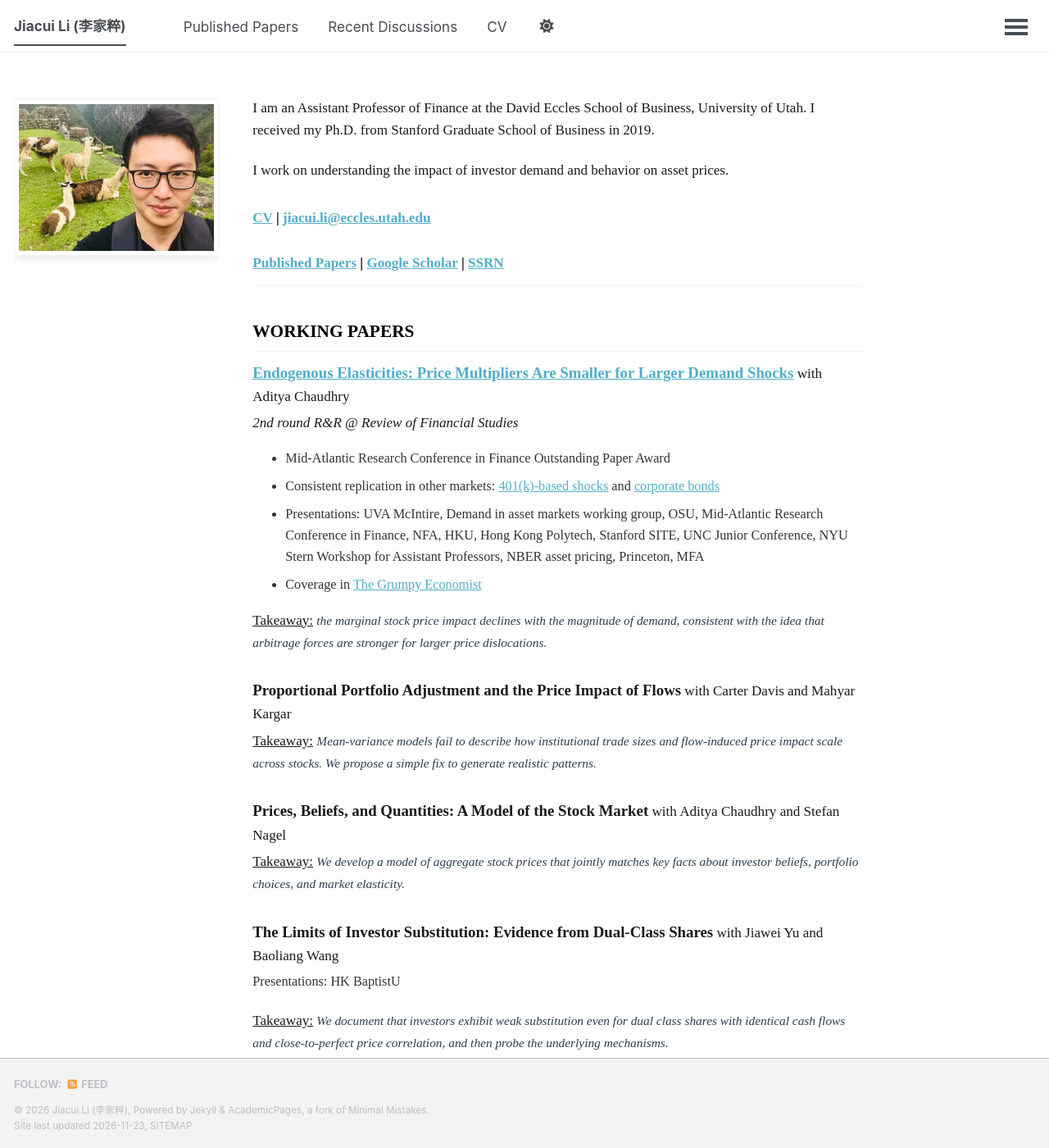
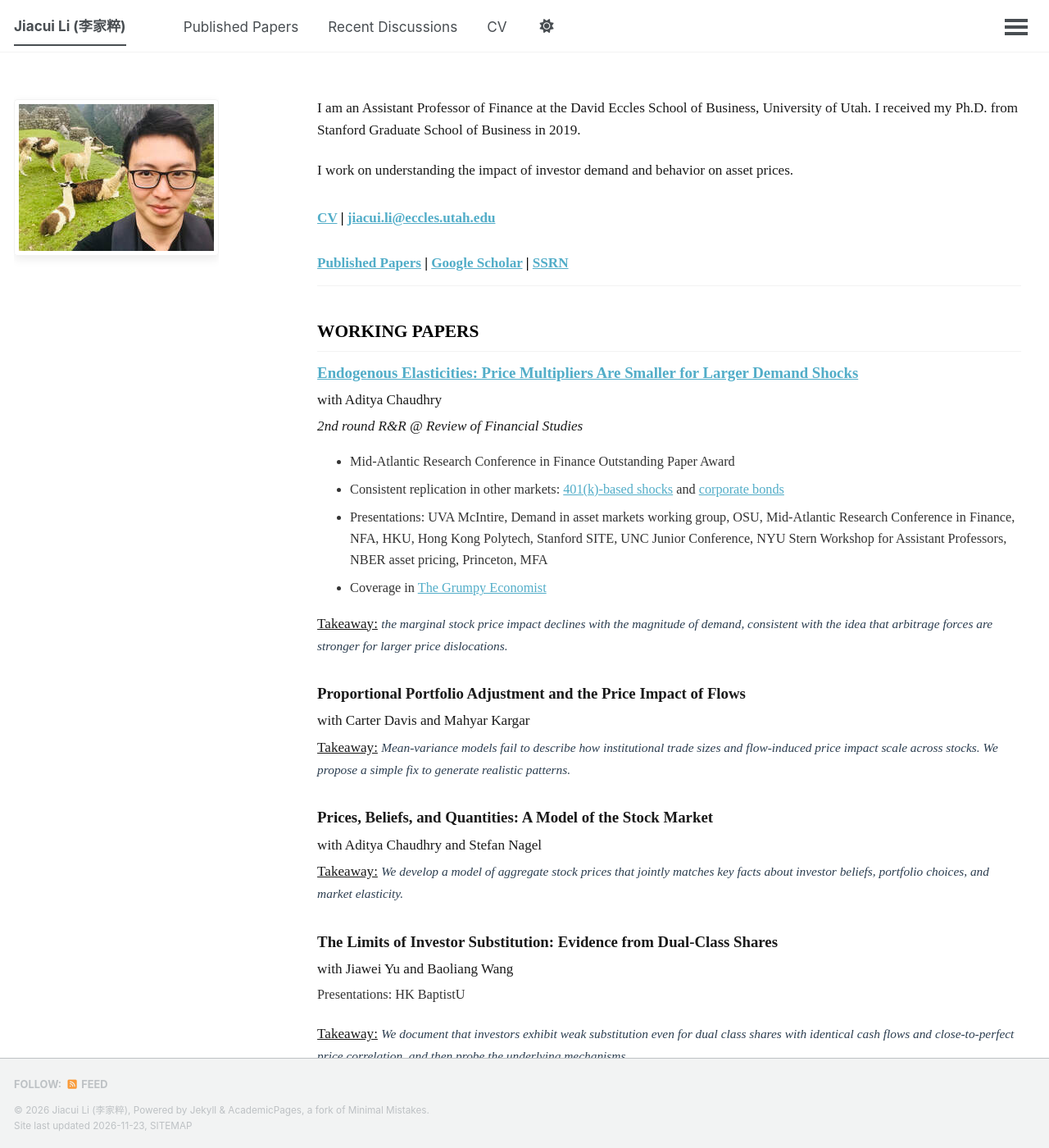
Before and after one commit to slowestLearner/slowestLearner.github.io, a Jekyll site: the page built from _pages/about.md, in a window 1280 px wide and 1400 px high. Shown: the whole window at 82% size. Built offline with Jekyll 4.4.1, drawn with Linux system fonts in a browser that asks for light colours; a script that is not in the unit is left out.

Commit message:
Put coauthors on new line and widen main content area

```diff
--- a/_includes/head/custom.html
+++ b/_includes/head/custom.html
@@ -76,14 +76,20 @@
         /* Slightly darker for better serif crispness */
     }
 
-    /* 2. Wider Sidebar and More Gutter Space (Desktop Only) */
+    /* 2. Wider Sidebar and Main Content Area (Desktop Only) */
     @media (min-width: 64em) {
+        #main {
+            max-width: 1400px !important;
+        }
+
         .sidebar {
             width: 320px !important;
         }
 
         .page {
-            padding-left: 80px !important;
+            width: calc(100% - 320px) !important;
+            padding-left: 50px !important;
+            padding-right: 1em !important;
         }
     }
 
--- a/_includes/paper-item.html
+++ b/_includes/paper-item.html
@@ -5,8 +5,10 @@
     {% else %}
       <span style="font-weight: bold; font-size: 1.1em;">{{ post.title }}</span>
     {% endif %}
-    {% if post.authors and post.authors != "" %} with {{ post.authors }}{% endif %}
   </p>
+  {% if post.authors and post.authors != "" %}
+  <p style="margin: 4px 0 0 0;">with {{ post.authors }}</p>
+  {% endif %}
 
   {% if post.category == "published" %}
     <p style="margin: 5px 0;">{{ post.venue }}, {{ post.date | date: "%Y" }}</p>
```
